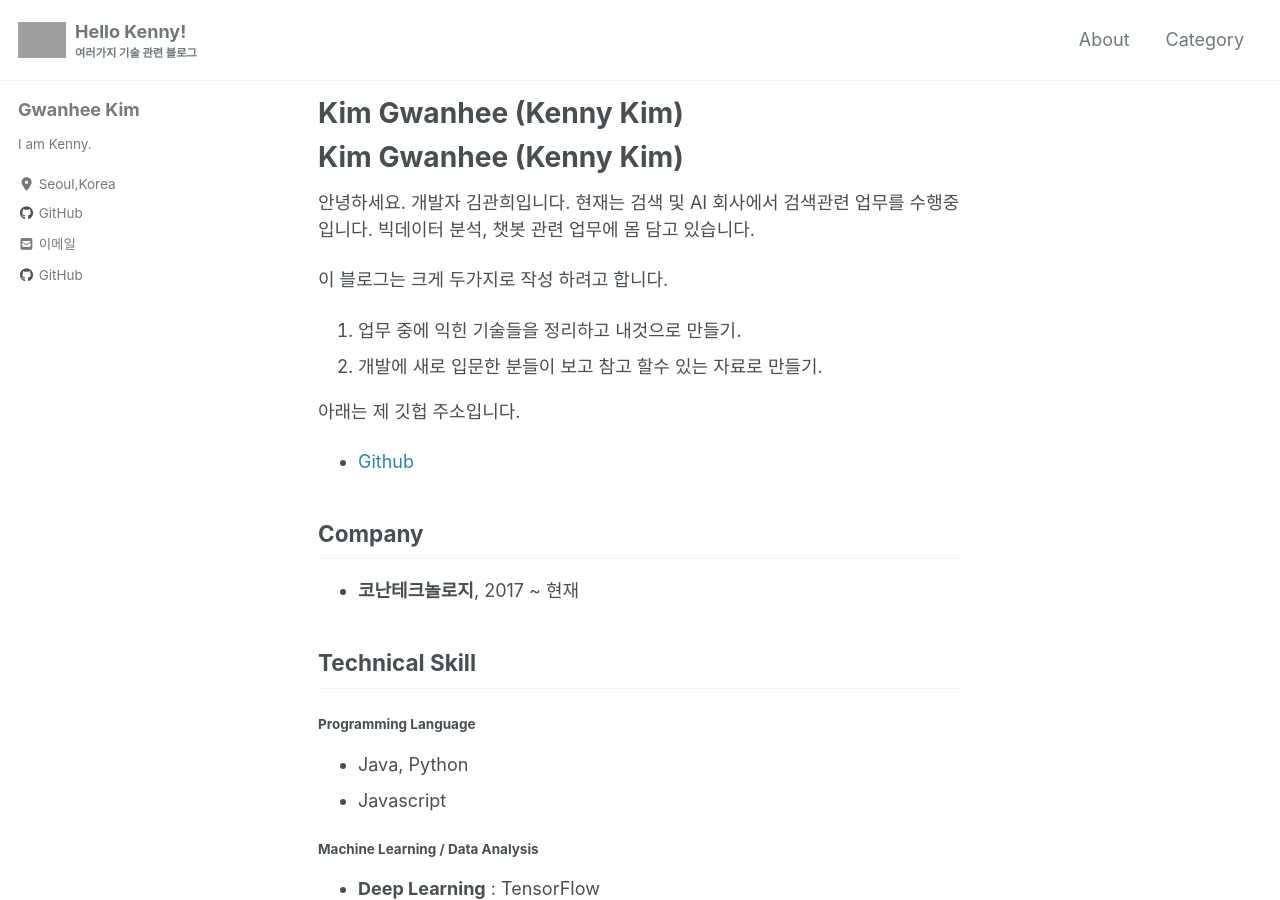
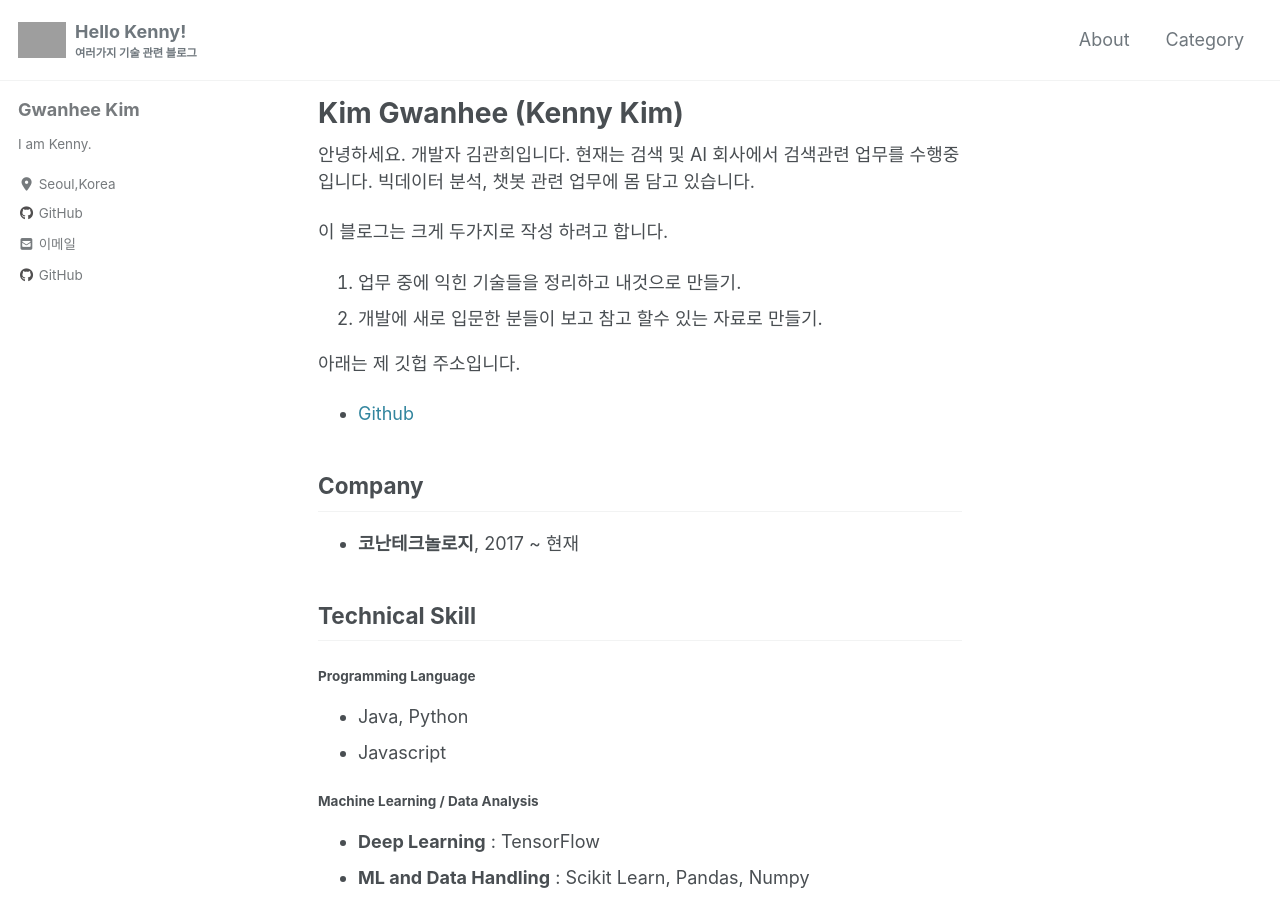
Before and after one commit to kennykim1990/kennykim1990.github.io, a Jekyll site: the page built from _pages/aboutme/about.md, in a window 1280 px wide and 900 px high. Built offline with Jekyll 4.4.1, drawn with Linux system fonts in a browser that asks for light colours; cached includes are drawn as plain includes; nearby versions of some CDN libraries; comment, search, counter and statistics services are not loaded; our own code applies the rules of GitHub Pages for plain Markdown files; part of the change alters nothing that is shown; grey boxes are pictures that could not be loaded.

Commit message:
aboutme 내용 수정

```diff
--- a/_pages/aboutme/about.md
+++ b/_pages/aboutme/about.md
@@ -1,12 +1,10 @@
 ---
 layout: single
 permalink: /about/
-#title: "Who Am I (CV)"
+title: "Kim Gwanhee (Kenny Kim)"
 #header:
 #  overlay_image: /assets/images/staff_sbnu.jpg
 ---
-
-# Kim Gwanhee (Kenny Kim)
 
 안녕하세요. 개발자 김관희입니다.
 현재는 검색 및 AI 회사에서 검색관련 업무를 수행중입니다.
```
